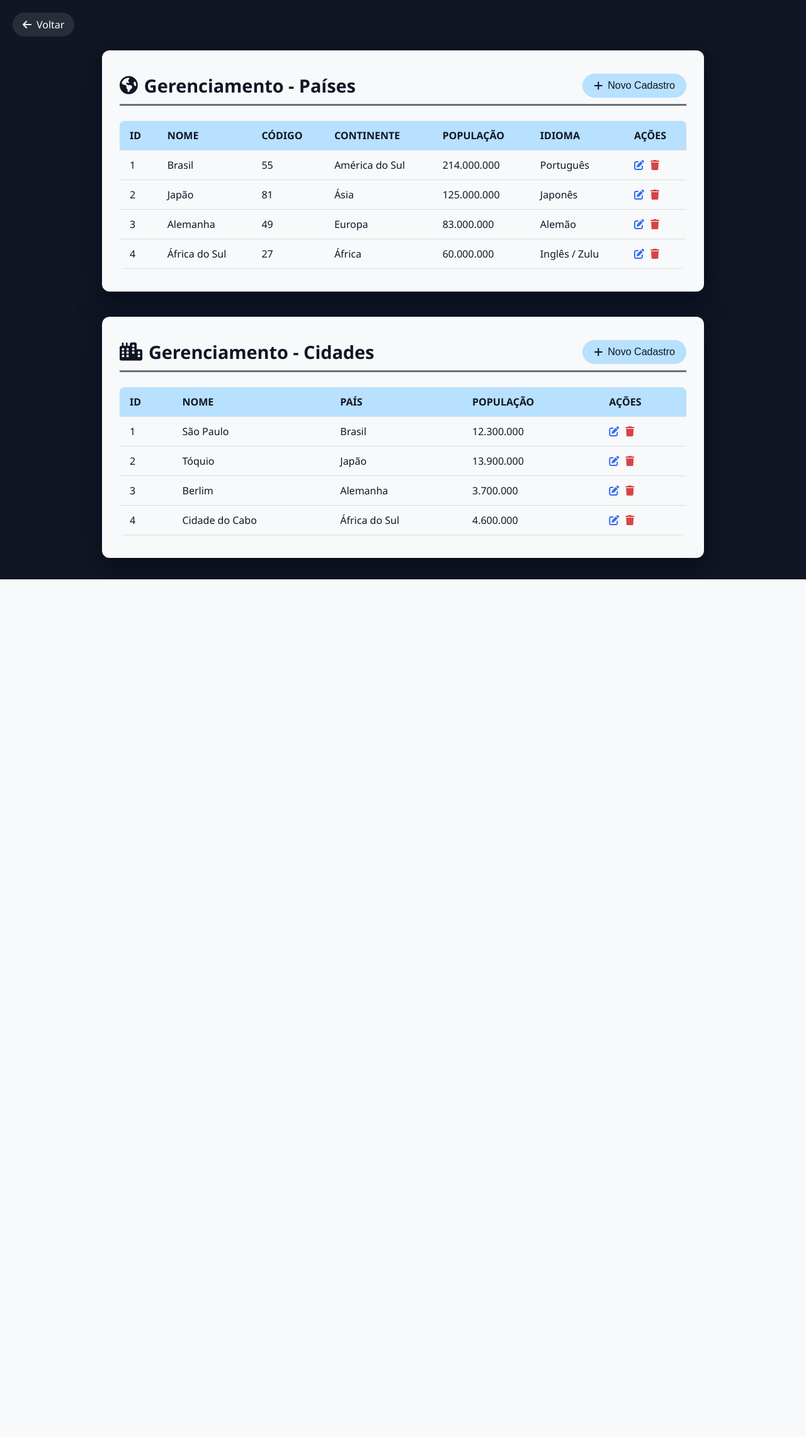
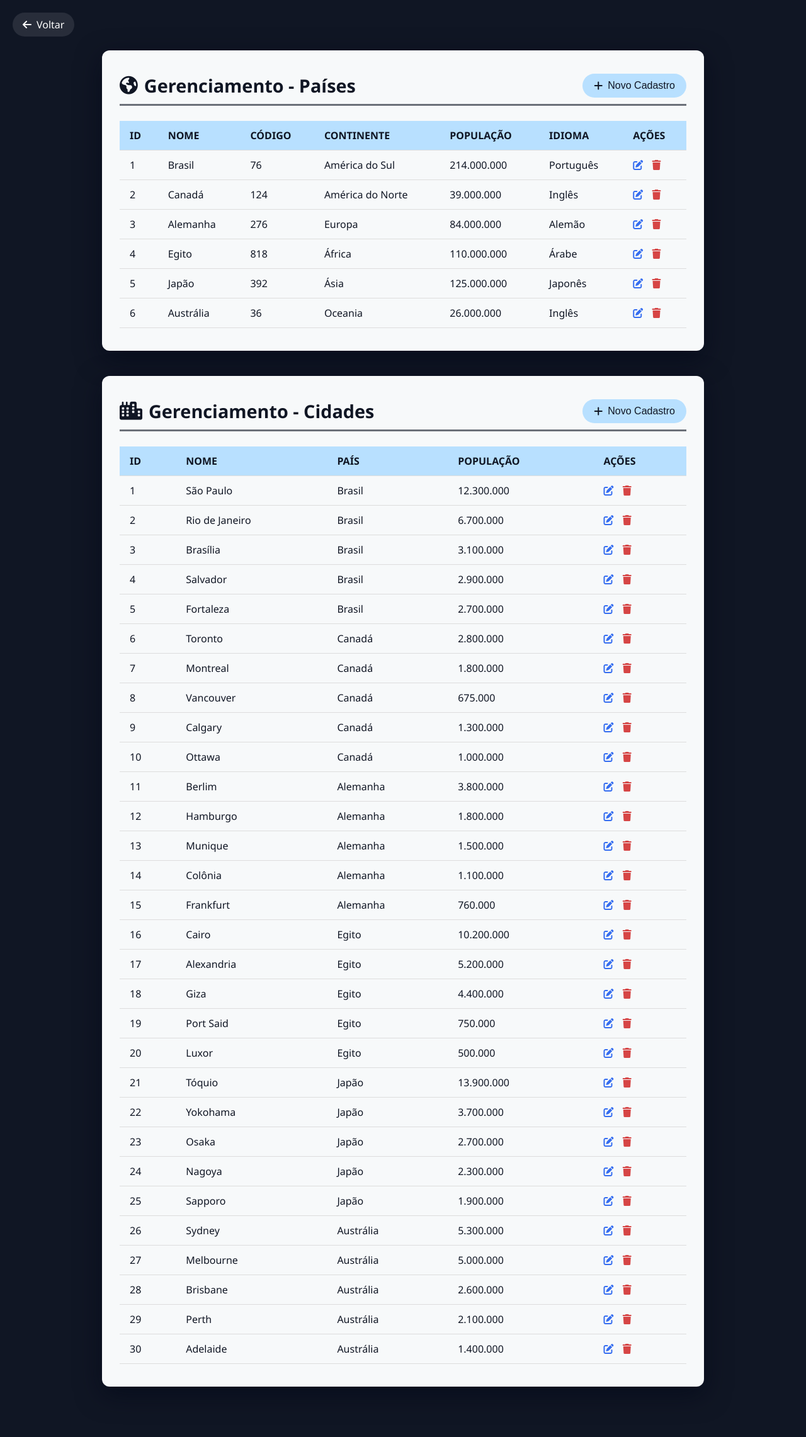
Before and after one commit to leticiaamaro/Crud_Mundo, a PHP site: page /controle.php in a window 1280 px wide. Shown: the whole page at 63% size. Before the commit the page ends 920 px from the top, so only its background shows below. Run offline with PHP 8.4, Linux system fonts and the light colour scheme; data comes from the database, SQL or seed files in the repository; some libraries are stand-ins or nearby versions.

Commit message:
Update controle.php

```diff
--- a/web/controle.php
+++ b/web/controle.php
@@ -1,181 +1,43 @@
+<?php
+require_once 'conect.php'; // ajuste conforme sua estrutura de pastas
+
+// ====== BUSCAR PAÍSES ======
+$sqlPaises = "select id_pais, nome, codigo_pais, continente, populacao, idioma from paises ";
+$paises = $conn->query($sqlPaises);
+
+// ====== BUSCAR CIDADES (com nome do país) ======
+$sqlCidades = "select cidades.id_cidade, cidades.nome as cidade, cidades.populacao, paises.nome as pais
+               from cidades
+               inner join paises on cidades.id_pais = paises.id_pais";
+$cidades = $conn->query($sqlCidades);
+?>
+
 <!DOCTYPE html>
 <html lang="pt-br">
 
 <head>
-    <meta charset="UTF-8">
-    <meta name="viewport" content="width=device-width, initial-scale=1.0">
+    <meta charset="UTF-8" />
+    <meta name="viewport" content="width=device-width, initial-scale=1.0" />
     <title>Espaço Mundo - Controle</title>
+    <link rel="stylesheet" href="./css/style_controle.css">
+    <!--FontAwesome-->
     <script src="https://kit.fontawesome.com/fbd385f3f7.js" crossorigin="anonymous"></script>
+    <style>
 
-    <style>
-        html,
-        body {
-            height: 100%;
-            margin: 0;
-            padding: 40px 0 40px;
-        }
-
-        body {
-            font-family: 'Segoe UI', 'Arial', sans-serif;
-            background: #101624;
-            display: flex;
-            flex-direction: column;
-            justify-content: flex-start;
-            align-items: center;
-            color: #101624;
-            gap: 40px;
-        }
-
-        .container {
-            background: #f7f9fa;
-            border-radius: 12px;
-            padding: 36px 28px;
-            width: 90%;
-            max-width: 900px;
-            box-shadow: 0 12px 40px rgba(2, 6, 23, 0.6);
-        }
-
-        /* Espaço extra no final da página */
-        #tabela-cidades {
-            margin-bottom: 80px;
-        }
-
-        .header {
-            display: flex;
-            justify-content: space-between;
-            align-items: center;
-            border-bottom: 3px solid rgba(16, 22, 36, 0.6);
-            padding-bottom: 10px;
-            margin-bottom: 24px;
-        }
-
-        .header h1 {
-            font-size: 1.8rem;
-            color: #101624;
-            display: flex;
-            align-items: center;
-            gap: 10px;
-            margin: 0;
-        }
-
-        .header a {
-            text-decoration: none;
-        }
-
-        .new-btn {
-            border-radius: 28px;
-            background: #b8e0ff;
-            color: #101624;
-            border: none;
-            padding: 10px 18px;
-            cursor: pointer;
-            font-weight: 500;
-            font-size: 1rem;
-            display: flex;
-            align-items: center;
-            gap: 8px;
-            transition: background 0.3s;
-        }
-
-        .new-btn:hover {
-            background: #383e4a;
-            color: #b8e0ff;
-        }
-
-        table {
-            width: 100%;
-            border-collapse: collapse;
-            border-radius: 8px;
-            overflow: hidden;
-        }
-
-        thead {
-            background: #b8e0ff;
-            color: #101624;
-            text-align: left;
-        }
-
-        th,
-        td {
-            padding: 12px 16px;
-            border-bottom: 1px solid #ddd;
-            text-align: left;
-        }
-
-        tbody tr:hover {
-            background: #f4f7f8;
-        }
-
-        td i {
-            cursor: pointer;
-            font-size: 1rem;
-        }
-
-        .edit {
-            color: #356df0;
-            margin-right: 10px;
-        }
-
-        .delete {
-            color: #d64545;
-        }
-
-        .edit:hover {
-            color: #5a8fff;
-        }
-
-        .delete:hover {
-            color: #ff6b6b;
-        }
-
-        .voltar-btn {
-            position: fixed;
-            top: 20px;
-            left: 20px;
-            color: #fff;
-            text-decoration: none;
-            display: flex;
-            align-items: center;
-            gap: 8px;
-            padding: 8px 16px;
-            border-radius: 20px;
-            background: rgba(255, 255, 255, 0.1);
-            transition: background 0.3s;
-        }
-
-        .voltar-btn:hover {
-            background: rgba(255, 255, 255, 0.2);
-        }
-
-        @media (max-width: 600px) {
-            .container {
-                padding: 28px;
-            }
-
-            table {
-                font-size: 0.9rem;
-            }
-
-            th,
-            td {
-                padding: 10px;
-            }
-        }
     </style>
 </head>
 
+
 <body>
-
-    <a href="index.html" class="voltar-btn">
-        <i class="fas fa-arrow-left"></i>
-        Voltar
+    <a href="index.php" class="voltar-btn">
+        <i class="fas fa-arrow-left"></i> Voltar
     </a>
 
-    <!-- PRIMEIRA TABELA -->
-    <div class="container" id="tabela-paises">
-        <div class="header">
+    <!-- TABELA DE PAÍSES -->
+    <div class="conteudo-tabelas" id="tabela-paises">
+        <div class="header-tabelas">
             <h1><i class="fa-solid fa-earth-americas"></i> Gerenciamento - Países</h1>
-            <a href="cadastro_pais.html"><button class="new-btn"><i class="fas fa-plus"></i> Novo Cadastro</button></a>
+            <a href="cadastro_pais.php"><button class="novo-cad-btn"><i class="fas fa-plus"></i> Novo Cadastro</button></a>
         </div>
 
         <table>
@@ -191,51 +53,35 @@
                 </tr>
             </thead>
             <tbody>
+                <?php if ($paises->num_rows > 0): ?>
+                    <?php while ($pais = $paises->fetch_assoc()): ?>
                         <tr>
-                    <td>1</td>
-                    <td>Brasil</td>
-                    <td>55</td>
-                    <td>América do Sul</td>
-                    <td>214.000.000</td>
-                    <td>Português</td>
-                    <td><i class="fas fa-edit edit" title="Editar"></i><i class="fas fa-trash delete" title="Excluir"></i></td>
+                            <td><?= $pais['id_pais'] ?></td>
+                            <td><?= htmlspecialchars($pais['nome']) ?></td>
+                            <td><?= htmlspecialchars($pais['codigo_pais']) ?></td>
+                            <td><?= htmlspecialchars($pais['continente']) ?></td>
+                            <td><?= number_format($pais['populacao'], 0, ',', '.') ?></td>
+                            <td><?= htmlspecialchars($pais['idioma']) ?></td>
+                            <td>
+                                <i class="fas fa-edit edit" data-tipo="pais"></i>
+                                <i class="fas fa-trash delete" data-tipo="pais"></i>
+                            </td>
                         </tr>
+                    <?php endwhile; ?>
+                <?php else: ?>
                     <tr>
-                    <td>2</td>
-                    <td>Japão</td>
-                    <td>81</td>
-                    <td>Ásia</td>
-                    <td>125.000.000</td>
-                    <td>Japonês</td>
-                    <td><i class="fas fa-edit edit" title="Editar"></i><i class="fas fa-trash delete" title="Excluir"></i></td>
+                        <td colspan="7" style="text-align:center; color:#666;">Nenhum país cadastrado.</td>
                     </tr>
-                <tr>
-                    <td>3</td>
-                    <td>Alemanha</td>
-                    <td>49</td>
-                    <td>Europa</td>
-                    <td>83.000.000</td>
-                    <td>Alemão</td>
-                    <td><i class="fas fa-edit edit" title="Editar"></i><i class="fas fa-trash delete" title="Excluir"></i></td>
-                </tr>
-                <tr>
-                    <td>4</td>
-                    <td>África do Sul</td>
-                    <td>27</td>
-                    <td>África</td>
-                    <td>60.000.000</td>
-                    <td>Inglês / Zulu</td>
-                    <td><i class="fas fa-edit edit" title="Editar"></i><i class="fas fa-trash delete" title="Excluir"></i></td>
-                </tr>
+                <?php endif; ?>
             </tbody>
         </table>
     </div>
 
-    <!-- SEGUNDA TABELA -->
-    <div class="container" id="tabela-cidades">
-        <div class="header">
+    <!-- TABELA DE CIDADES -->
+    <div class="conteudo-tabelas" id="tabela-cidades">
+        <div class="header-tabelas">
             <h1><i class="fas fa-city"></i> Gerenciamento - Cidades</h1>
-            <a href="cadastro_cidade.html"><button class="new-btn"><i class="fas fa-plus"></i> Novo Cadastro</button></a>
+            <a href="cadastro_cidade.php"><button class="novo-cad-btn"><i class="fas fa-plus"></i> Novo Cadastro</button></a>
         </div>
 
         <table>
@@ -249,38 +95,191 @@
                 </tr>
             </thead>
             <tbody>
+                <?php if ($cidades->num_rows > 0): ?>
+                    <?php while ($cidade = $cidades->fetch_assoc()): ?>
                         <tr>
-                    <td>1</td>
-                    <td>São Paulo</td>
-                    <td>Brasil</td>
-                    <td>12.300.000</td>
-                    <td><i class="fas fa-edit edit" title="Editar"></i><i class="fas fa-trash delete" title="Excluir"></i></td>
+                            <td><?= $cidade['id_cidade'] ?></td>
+                            <td><?= htmlspecialchars($cidade['cidade']) ?></td>
+                            <td><?= htmlspecialchars($cidade['pais']) ?></td>
+                            <td><?= number_format($cidade['populacao'], 0, ',', '.') ?></td>
+                            <td>
+                                <i class="fas fa-edit edit" data-tipo="cidade"></i>
+                                <i class="fas fa-trash delete" data-tipo="cidade"></i>
+                            </td>
                         </tr>
+                    <?php endwhile; ?>
+                <?php else: ?>
                     <tr>
-                    <td>2</td>
-                    <td>Tóquio</td>
-                    <td>Japão</td>
-                    <td>13.900.000</td>
-                    <td><i class="fas fa-edit edit" title="Editar"></i><i class="fas fa-trash delete" title="Excluir"></i></td>
+                        <td colspan="5" style="text-align:center; color:#666;">Nenhuma cidade cadastrada.</td>
                     </tr>
-                <tr>
-                    <td>3</td>
-                    <td>Berlim</td>
-                    <td>Alemanha</td>
-                    <td>3.700.000</td>
-                    <td><i class="fas fa-edit edit" title="Editar"></i><i class="fas fa-trash delete" title="Excluir"></i></td>
-                </tr>
-                <tr>
-                    <td>4</td>
-                    <td>Cidade do Cabo</td>
-                    <td>África do Sul</td>
-                    <td>4.600.000</td>
-                    <td><i class="fas fa-edit edit" title="Editar"></i><i class="fas fa-trash delete" title="Excluir"></i></td>
-                </tr>
+                <?php endif; ?>
             </tbody>
         </table>
     </div>
 
+    <!-- MODAL DE EDIÇÃO -->
+    <div class="modal-conteudo" id="modal">
+        <div class="card-modal">
+            <i class="fas fa-times close-btn" id="fechar"></i>
+            <h2 class="modal-titulo" id="titulo-modal">Editar País</h2>
+
+            <!-- FORMULÁRIO DE PAÍS -->
+            <form id="form-pais">
+
+                <label class="label-form">
+                <i class="fas fa-flag"></i>
+                <input type="text" name="nome" placeholder="Nome do País"
+                    pattern="[A-Za-záàâãéèêíïóôõöúçñÁÀÂÃÉÈÍÏÓÔÕÖÚÇÑ ]{2,}"
+                    onkeypress="return /[A-Za-záàâãéèêíïóôõöúçñÁÀÂÃÉÈÍÏÓÔÕÖÚÇÑ ]/i.test(event.key)" required>
+                </label>
+
+
+                <label class="label-form">
+                    <i class="fas fa-hashtag"></i>
+                    <input type="number" name="codigo" placeholder="Código do País" inputmode="numeric" pattern="\\d+" required onkeypress="return /[0-9]/.test(event.key)">
+                </label>
+
+
+                <label class="label-form">
+                    <i class="fas fa-globe-americas"></i>
+                    <select name="continente" required
+                        style="border:0;background:transparent;outline:none;font-size:1rem;width:100%">
+                        <option value="" disabled selected>Selecione o Continente</option>
+                        <option value="africa">África</option>
+                        <option value="america">América</option>
+                        <option value="asia">Ásia</option>
+                        <option value="europa">Europa</option>
+                        <option value="oceania">Oceania</option>
+                        <option value="antartida">Antártida</option>
+                    </select>
+                </label>
+
+                <label class="label-form">
+                    <i class="fas fa-users"></i>
+                    <input type="number" name="populacao" placeholder="População" min="0" step="1" inputmode="numeric"
+                        required onkeypress="return /[0-9]/.test(event.key)">
+                </label>
+
+
+                <label class="label-form">
+                    <i class="fas fa-language"></i>
+                    <input type="text" name="idioma" placeholder="Idioma Principal"
+                        pattern="[A-Za-záàâãéèêíïóôõöúçñÁÀÂÃÉÈÍÏÓÔÕÖÚÇÑ ]{2,}"
+                        onkeypress="return /[A-Za-záàâãéèêíïóôõöúçñÁÀÂÃÉÈÍÏÓÔÕÖÚÇÑ ]/i.test(event.key)" required>
+                </label>
+
+                <div class="signup-sub">Não sabe o código? <a
+                        href="https://www.dadosmundiais.com/codigos-de-pais.php">Consulte aqui.</a>
+                </div>
+
+                <button class="enviar-btn" type="submit">Salvar Alterações</button>
+            </form>
+
+            <!-- FORMULÁRIO DE CIDADE -->
+            <form id="form-cidade" style="display: none;">
+
+                <label class="label-form">
+                    <i class="fa-solid fa-building"></i>
+                    <input type="text" name="nome" placeholder="Nome da Cidade"
+                        pattern="[A-Za-záàâãéèêíïóôõöúçñÁÀÂÃÉÈÍÏÓÔÕÖÚÇÑ ]{2,}"
+                        onkeypress="return /[A-Za-záàâãéèêíïóôõöúçñÁÀÂÃÉÈÍÏÓÔÕÖÚÇÑ ]/i.test(event.key)" required>
+                </label>
+
+                <label class="label-form">
+                    <i class="fas fa-flag"></i>
+                    <select name="pais" required style="border:0;background:transparent;outline:none;font-size:1rem;width:100%">
+                        <option value="" disabled selected>Selecione o País</option>
+                        <?php foreach ($paises as $pais): ?>
+                            <option value="<?= $pais['id_pais'] ?>"><?= htmlspecialchars($pais['nome']) ?></option>
+                        <?php endforeach; ?>
+                    </select>
+                </label>
+
+                <label class="label-form">
+                    <i class="fas fa-users"></i>
+                    <input type="number" name="populacao" placeholder="População" min="0" step="1" inputmode="numeric"
+                        required onkeypress="return /[0-9]/.test(event.key)">
+                </label>
+
+                <button class="enviar-btn" type="submit">Salvar Alterações</button>
+            </form>
+        </div>
+    </div>
+
+    <!-- MODAL DE EXCLUSÃO -->
+    <div class="modal-conteudo" id="modal-excluir">
+        <div class="card-modal">
+            <i class="fas fa-times close-btn" id="fechar-excluir"></i>
+            <h2 class="modal-titulo" id="titulo-excluir">Excluir Registro</h2>
+            <p class="confirm-text" id="texto-excluir">Tem certeza de que deseja excluir este registro?</p>
+            <button class="enviar-btn" id="confirmar-excluir">Excluir</button>
+        </div>
+    </div>
+
+    <script>
+        /* --- EDITAR --- */
+        const modal = document.getElementById("modal");
+        const fechar = document.getElementById("fechar");
+        const titulo = document.getElementById("titulo-modal");
+        const formPais = document.getElementById("form-pais");
+        const formCidade = document.getElementById("form-cidade");
+        const botoesEditar = document.querySelectorAll(".edit");
+
+        botoesEditar.forEach((btn) => {
+            btn.addEventListener("click", () => {
+                modal.style.display = "flex";
+                const tipo = btn.getAttribute("data-tipo");
+
+                if (tipo === "pais") {
+                    titulo.textContent = "Editar País";
+                    formPais.style.display = "block";
+                    formCidade.style.display = "none";
+                } else {
+                    titulo.textContent = "Editar Cidade";
+                    formPais.style.display = "none";
+                    formCidade.style.display = "block";
+                }
+            });
+        });
+
+        fechar.addEventListener("click", () => (modal.style.display = "none"));
+        window.addEventListener("click", (e) => {
+            if (e.target === modal) modal.style.display = "none";
+        });
+
+        /* --- EXCLUIR --- */
+        const modalExcluir = document.getElementById("modal-excluir");
+        const fecharExcluir = document.getElementById("fechar-excluir");
+        const tituloExcluir = document.getElementById("titulo-excluir");
+        const textoExcluir = document.getElementById("texto-excluir");
+
+        const botoesExcluir = document.querySelectorAll(".delete");
+
+        botoesExcluir.forEach((btn) => {
+            btn.addEventListener("click", () => {
+                modalExcluir.style.display = "flex";
+                const tipo = btn.getAttribute("data-tipo");
+
+                if (tipo === "pais") {
+                    tituloExcluir.textContent = "Excluir País";
+                    textoExcluir.textContent = "Tem certeza de que deseja excluir este país?";
+                } else {
+                    tituloExcluir.textContent = "Excluir Cidade";
+                    textoExcluir.textContent = "Tem certeza de que deseja excluir esta cidade?";
+                }
+            });
+        });
+
+        fecharExcluir.addEventListener("click", () => (modalExcluir.style.display = "none"));
+        window.addEventListener("click", (e) => {
+            if (e.target === modalExcluir) modalExcluir.style.display = "none";
+        });
+
+        document.getElementById("confirmar-excluir").addEventListener("click", () => {
+            alert("Registro excluído com sucesso!");
+            modalExcluir.style.display = "none";
+        });
+    </script>
 </body>
 
 </html>
```
Lines whose indentation alone changed are shown as unchanged.
